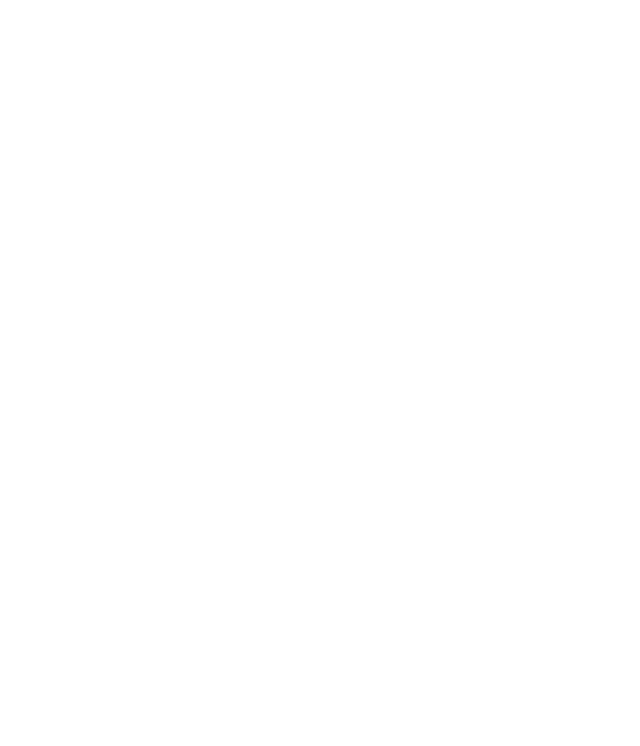
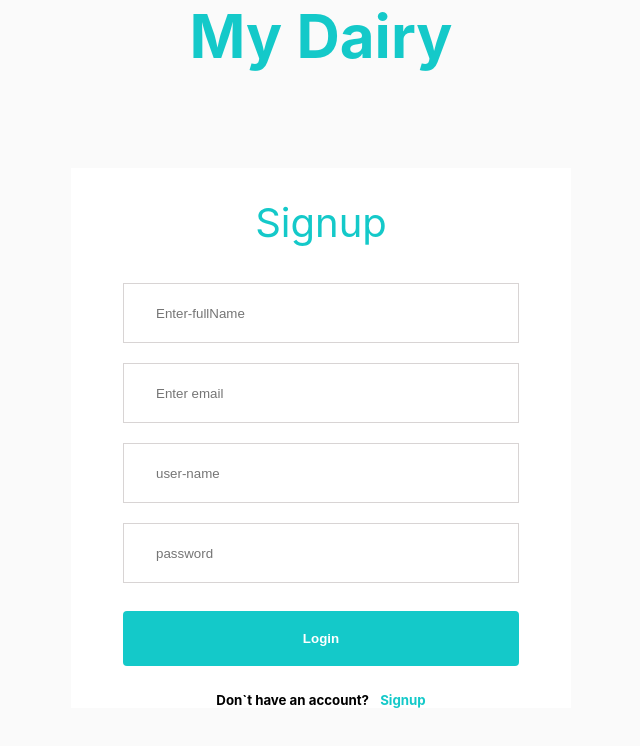
Before and after one commit to liegeubani/my-diar, a React (Create React App) app: page /Signup in a window 1280 px wide. Shown: the top 746 px of the page, without its empty margins (319-959 px from the left). Built offline with nearby package versions, Linux system fonts and the light colour scheme.

Commit message:
add signup logic

```diff
--- /dev/null
+++ b/src/Components/Signup.jsx
@@ -0,0 +1,84 @@
+import React from 'react';
+import { Link } from 'react-router-dom';
+import {connect} from 'react-redux'
+import {signupRequest} from './../Redux/actions/userAction';
+
+
+
+
+import '../Css/signup.css'
+
+class Signup extends React.Component {
+    state = {
+        fullname:'',
+        email:'',
+        username: '',
+        password: '',
+    }
+
+    handleChange = e => {
+       this.setState({
+           [e.target.name]: e.target.value
+       })
+    }
+
+    onSubmit = (e) => {
+        e.preventDefault();
+        const bodyData = this.state;
+
+        this.props.signupApi(bodyData)
+
+        // axios.post('https://your-diary.herokuapp.com/api/v1/auth/signup', bodyData).then(result => {
+        //    console.log(result, '________result')
+
+        // }).catch(e => console.log(e.message, '______error______'))
+
+    }
+
+
+    render() {
+        const { fullname, email,username, password } = this.state
+        return (
+            <div className="signup-container" >
+                <header className="formHeader">My Dairy</header>
+
+                <form className="formbody" onSubmit={this.onSubmit}>
+                    <header className="header-text">Signup</header>
+                    <div className="loginform">
+
+                        <input
+                        type="text"
+                        value={fullname}
+                        onChange={this.handleChange}
+                        placeholder="Enter-fullName"
+                        name="fullname"
+
+                         />
+                        <input type="text" value={email} onChange={this.handleChange} placeholder="Enter email" name="email"/>
+                        <input type="text" value={username} onChange={this.handleChange} placeholder='user-name' name="username" required />
+                        <input type="password" value={password} onChange={this.handleChange} placeholder='password' required name="password" />
+                        <input type="submit" value="Login" />
+                        <div className="footer">
+                            <h5>
+                                Don`t have an account? <Link to="/sign-up" className="signuplink" > Signup </Link>
+                            </h5>
+                        </div>
+                    </div>
+                </form>
+            </div>
+        )
+    };
+};
+
+// const mapStateToProps = (state) => ({
+
+// })
+
+const mapDispatchToProps = dispatch  => {
+    return {
+        signupApi: (datas) => dispatch(signupRequest(datas))
+    }
+}
+
+
+export default connect(null, mapDispatchToProps)(Signup)
--- a/src/Css/login.css
+++ b/src/Css/login.css
@@ -45,7 +45,6 @@
      text-decoration: none;
      height:26px;
      margin: 4px 2px;
-     cursor: pointer;
      margin-top: 1rem;
 }
 input[type=submit] {
@@ -54,8 +53,7 @@
     padding: 12px 20px;
     border: none;
     border-radius: 4px;
-    cursor: pointer;
-    height: 55px;
+     height: 55px;
     margin-top: 1.5rem;
 }
 
--- /dev/null
+++ b/src/Css/signup.css
@@ -0,0 +1,63 @@
+.signup-container {
+    width: 100vw;
+    height: 100vh;
+    background: #e5e5e536;
+}
+
+.formbody {
+    width: 400px;
+    height: 65%;
+    margin: 16px auto;
+    padding: 10px 50px;
+    margin-top: 6rem;
+    text-align: center;
+    flex-shrink: 3;
+    background: white;
+    flex-direction: column;
+}
+
+.loginform {
+    display: flex;
+    flex-direction: column;
+}
+
+.formHeader {
+    font-size: 60px;
+    color: #14C9C9;
+    font-weight: bold;
+    text-align: center;
+}
+
+.header-text {
+    color: #14C9C9;
+    text-align: center;
+    font-size: 40px;
+    padding: 20px;
+}
+
+.signup-container input {
+    border: 1px solid rgb(216, 212, 212);
+    padding: 16px 32px;
+    text-decoration: none;
+    height: 26px;
+    margin: 4px 2px;
+    margin-top: 1rem;
+}
+
+.signup-container input[type=submit] {
+    color: white;
+    background-color: #14C9C9;
+    padding: 12px 18px;
+    border: none;
+    border-radius: 4px;
+    height: 55px;
+    margin-top: 1.5rem;
+    font-weight: bold;
+    cursor: pointer;
+}
+
+.signuplink {
+    color: #14C9C9;
+    text-decoration: none;
+    margin-left: 8px;
+}
--- a/src/Redux/Reducer/index.js
+++ b/src/Redux/Reducer/index.js
@@ -1,6 +1,8 @@
 import { combineReducers } from 'redux';
 import {demoReducer} from './demo';
+import {userReducer} from './userReducer'
 
 export default combineReducers({
-  demoData: demoReducer
+  demoData: demoReducer,
+  userData: userReducer
 });
--- /dev/null
+++ b/src/Redux/Reducer/userReducer.js
@@ -0,0 +1,19 @@
+import {SIGNUP} from '../actionsType';
+
+
+const initailState = {}
+
+ export const userReducer = (state = initailState, action ) => {
+   console.log(action.type, '{~{{{{{{{{{{{')
+
+ switch(action.type) {
+   case SIGNUP:
+   return { ...state, successMsg: action.payload }
+
+
+   default:
+     return state;
+ }
+
+
+}
--- /dev/null
+++ b/src/Redux/actions/userAction.js
@@ -0,0 +1,17 @@
+import axios from 'axios'
+import { SIGNUP } from './../actionsType';
+
+
+//action creator
+ export const signupRequest = (userData) => dispatch => {
+
+ return  axios.post('https://your-diary.herokuapp.com/api/v1/auth/signup', userData).then(result => {
+   if (result){
+   return dispatch({
+      type: SIGNUP,
+      payload: result.message
+    })
+  }
+  }).catch(error => console.log(error.message))
+
+}
--- a/src/Redux/actionsType.js
+++ b/src/Redux/actionsType.js
@@ -1 +1,2 @@
 export const DEMO = "DEMO";
+export const SIGNUP = "SIGNUP"
--- a/src/Routes/index.js
+++ b/src/Routes/index.js
@@ -3,6 +3,7 @@
 import { BrowserRouter as Router, Switch, Route } from "react-router-dom";
 import Demo from '../Components/Demo';
 import Login from '../Components/login'
+import Signup from '../Components/Signup'
 
 
 const Routes = () => {
@@ -16,6 +17,9 @@
         <Route exact path="/login">
           <Login />
         </Route>
+        <Route exact path="/Signup">
+         <Signup />
+        </Route>
       </Switch>
     </Router>
   )
```
Also changed, not shown: src/Redux/actions/demo.js (+9 -5 lines), 2 other files (tests, documents, lock files or other folders).
